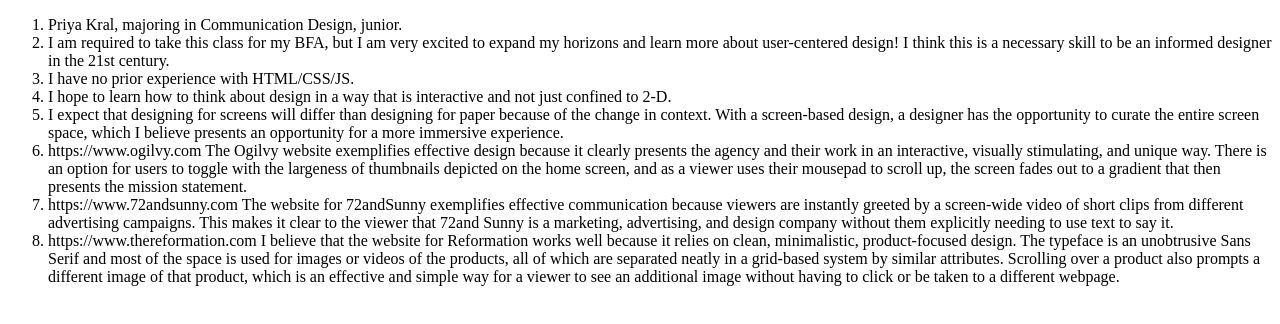
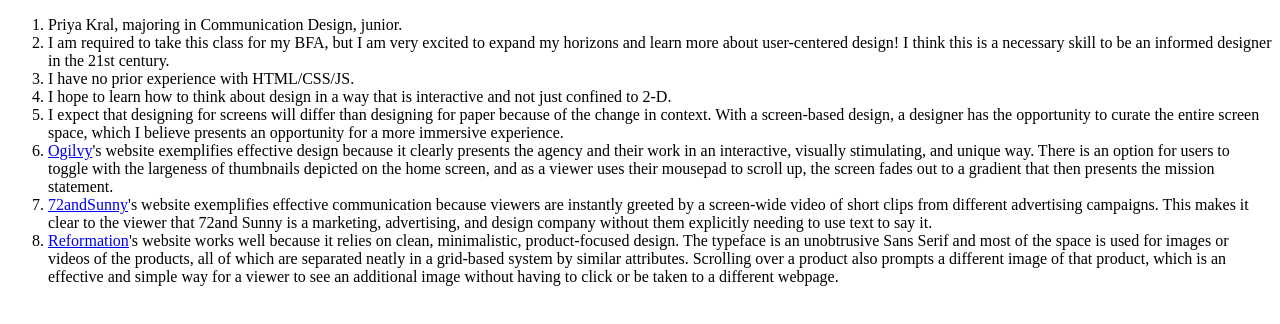
Before and after one commit to priyakral/iffall2019, a plain HTML site: page intro-questions/index.html in a window 1280 px wide. Drawn offline with Linux system fonts and the light colour scheme.

Commit message:
Add files via upload

```diff
--- a/intro-questions/index.html
+++ b/intro-questions/index.html
@@ -11,9 +11,9 @@
 			<li> I have no prior experience with HTML/CSS/JS. </li>
 			<li>I hope to learn how to think about design in a way that is interactive and not just confined to 2-D.</li>
 			<li>I expect that designing for screens will differ than designing for paper because of the change in context. With a screen-based design, a designer has the opportunity to curate the entire screen space, which I believe presents an opportunity for a more immersive experience.</li>
-			<li> https://www.ogilvy.com The Ogilvy website exemplifies effective design because it clearly presents the agency and their work in an interactive, visually stimulating, and unique way. There is an option for users to toggle with the largeness of thumbnails depicted on the home screen, and as a viewer uses their mousepad to scroll up, the screen fades out to a gradient that then presents the mission statement.</li>
-			<li>https://www.72andsunny.com The website for 72andSunny exemplifies effective communication because viewers are instantly greeted by a screen-wide video of short clips from different advertising campaigns. This makes it clear to the viewer that 72and Sunny is a marketing, advertising, and design company without them explicitly needing to use text to say it.</li>
-			<li>https://www.thereformation.com I believe that the website for Reformation works well because it relies on clean, minimalistic, product-focused design. The typeface is an unobtrusive Sans Serif and most of the space is used for images or videos of the products, all of which are separated neatly in a grid-based system by similar attributes. Scrolling over a product also prompts a different image of that product, which is an effective and simple way for a viewer to see an additional image without having to click or be taken to a different webpage.</li>
+			<li> <a href="https://www.ogilvy.com">Ogilvy</a>'s website exemplifies effective design because it clearly presents the agency and their work in an interactive, visually stimulating, and unique way. There is an option for users to toggle with the largeness of thumbnails depicted on the home screen, and as a viewer uses their mousepad to scroll up, the screen fades out to a gradient that then presents the mission statement.</li>
+			<li><a href="https://www.72andsunny.com">72andSunny</a>'s website exemplifies effective communication because viewers are instantly greeted by a screen-wide video of short clips from different advertising campaigns. This makes it clear to the viewer that 72and Sunny is a marketing, advertising, and design company without them explicitly needing to use text to say it.</li>
+			<li><a href="https://www.thereformation.com">Reformation</a>'s website works well because it relies on clean, minimalistic, product-focused design. The typeface is an unobtrusive Sans Serif and most of the space is used for images or videos of the products, all of which are separated neatly in a grid-based system by similar attributes. Scrolling over a product also prompts a different image of that product, which is an effective and simple way for a viewer to see an additional image without having to click or be taken to a different webpage.</li>
 		</ol>
 
 	</body>
```
